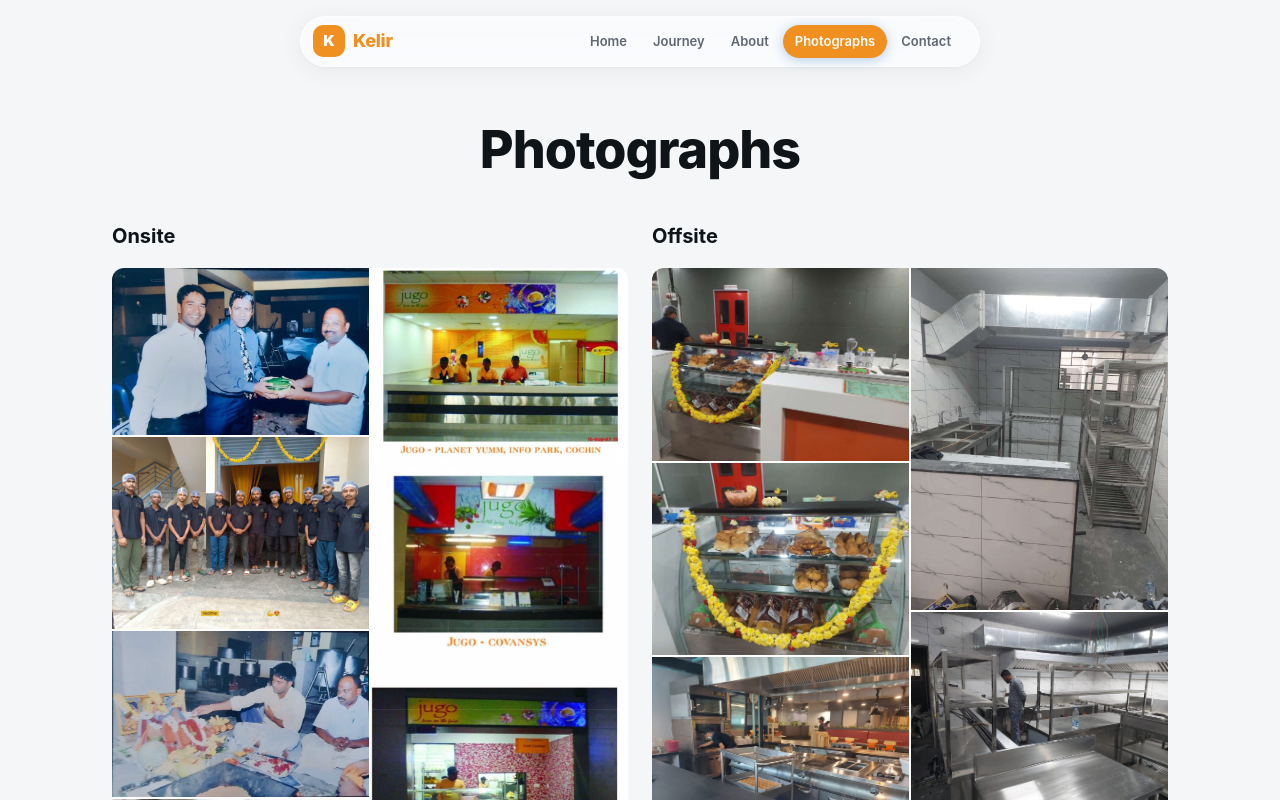
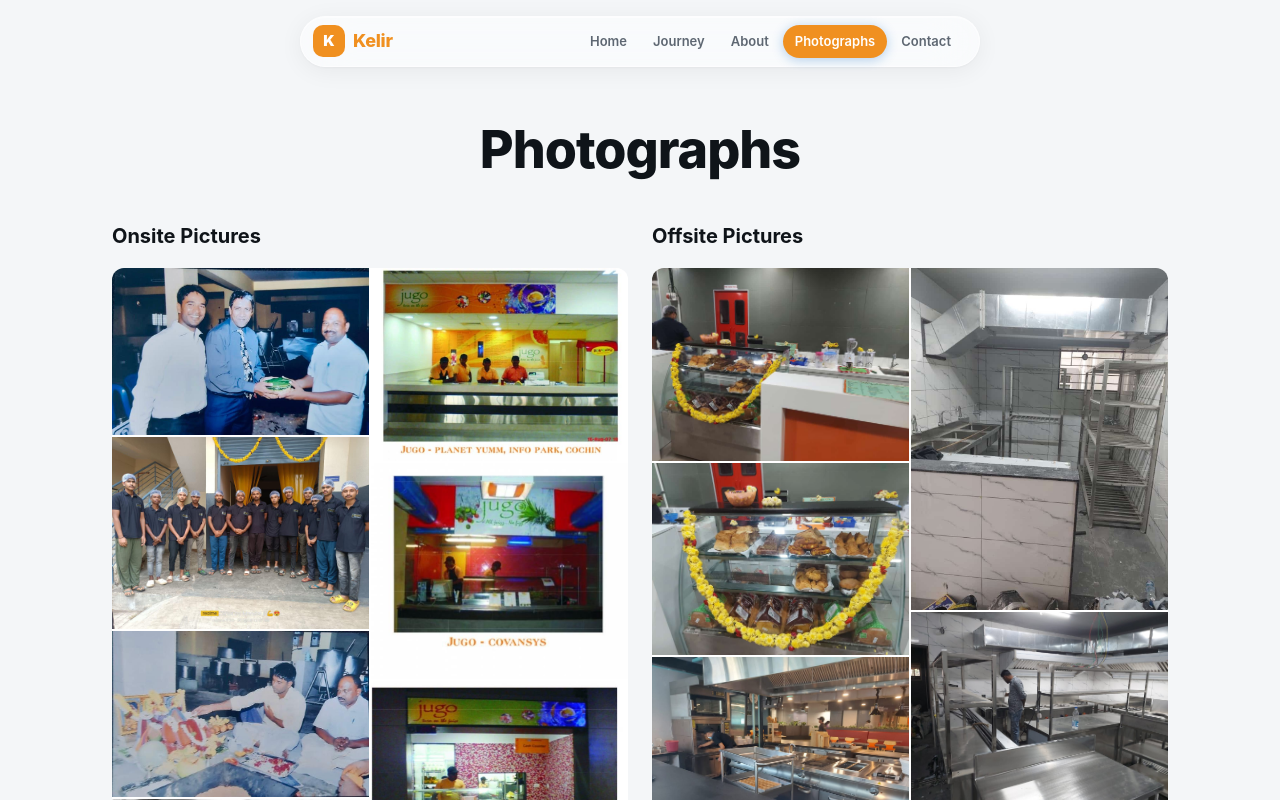
Before and after one commit to EMvenugopal/kelir-groups, a React (Vite) app: page /photographs in a window 1280 px wide. Shown: the top 800 px of the page. Built offline with nearby package versions, Linux system fonts and the light colour scheme.

Commit message:
Update photographs page

```diff
--- a/src/components/Photographs.jsx
+++ b/src/components/Photographs.jsx
@@ -81,11 +81,11 @@ export default function Photographs() {
 
         <div className="photo-columns">
           <div className="photo-col">
-            <h3 className="photo-col-title">Onsite</h3>
+            <h3 className="photo-col-title">Onsite Pictures</h3>
             <MasonryGallery images={onsiteImages} />
           </div>
           <div className="photo-col">
-            <h3 className="photo-col-title">Offsite</h3>
+            <h3 className="photo-col-title">Offsite Pictures</h3>
             <MasonryGallery images={offsiteImages} />
           </div>
         </div>
```
